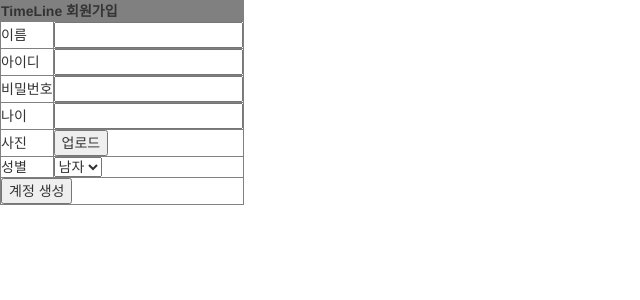
After one commit to gene63/TimeLineProject, a Flask app: page /createaccount in a window 1280 px wide. The commit adds this page. Shown: the top 300 px of the page, without its empty margins (0-640 px from the left). Run offline with Flask 2, Linux system fonts and the light colour scheme; some libraries are stand-ins or nearby versions.

Commit message:
회원가입 페이지 작성 및 랜딩페이지 버튼과 연결

```diff
--- a/TimeLine/TimeLine.py
+++ b/TimeLine/TimeLine.py
@@ -20,6 +20,10 @@
     cur = conn.cursor()
     cur.executescript(open('db/schema.sql').read())
     # TODO : by sys argv, dropping database
+
+@app.route('/createaccount')
+def createaccount():
+    return render_template('createaccount.html')
 
 
 @app.route('/login', methods=['GET', 'POST'])
--- a/TimeLine/static/css/main.css
+++ b/TimeLine/static/css/main.css
@@ -3,10 +3,10 @@
 }
 .landing{
     display: flex;
-    justify-content: center;
+    flex-direction: column;
 }
 .hello{
-    color:cadetblue;
+    color:blue;
     text-align:center;
     font-size:50px
 }
--- /dev/null
+++ b/TimeLine/templates/createaccount.html
@@ -0,0 +1,48 @@
+{% extends "layout.html" %}
+{% block header %}
+{% endblock %}
+
+{% block body %}
+
+<table border="1" style="border-collapse:collapse">
+    <th colspan="2" style="background-color : gray">TimeLine 회원가입</th>
+    <tr>
+    <td>이름</td>
+        <td><input type="text" name="newname"></td>
+    </tr>
+    <tr>
+        <td>아이디</td>
+        <td><input type="text" name="newid"></td>
+        <!--아이디 중복확인 기능 needed 어떻게 만들면 좋을까요??ㅠㅠ-->
+    </tr>
+    <tr>
+        <td>비밀번호</td>
+        <td><input type="text" name="newpw"></td>
+    </tr>
+    <tr>
+        <td>나이</td>
+        <td><input type="number" name="newage"></td>
+    </tr>
+    <tr>
+        <td>사진</td>
+        <td><input type="submit" name="newpicture" value="업로드"></td>
+        <!--업로드 버튼 누르면 사진 업로드 할 수 있는 기능needed
+        java 라이브러리가 있다는데 어떻게 적용하는지 모르겠습니당 ㅠㅠ-->
+    </tr>
+    <tr>
+        <td>성별</td>
+        <td><select>
+            <option value="1">남자</option>
+            <option value="2">여자</option>
+        </select></td>
+        </tr>
+    <tr>
+        <td colspan="2">
+            <button type="button">
+            계정 생성
+            </button>
+        </td>
+    </tr>
+    </table>
+    <!--DB에 성공적으로 저장되면 '회원가입을 축하합니다' 창 띄우고 에러나면 '다시입력하세요.' 창 띄우기-->
+{% endblock %}
--- a/TimeLine/templates/landing.html
+++ b/TimeLine/templates/landing.html
@@ -9,6 +9,6 @@
     <div class = "logininfo">아이디가 있으세요?-></div>
     <button class="btn btn-primary btn-lg" onclick="document.location.href = '/login'">로그인</button><br>
     <div class = "logininfo">처음이세요? -></div>
-    <button class="btn btn-success btn-lg" >회원가입</button>
+    <button class="btn btn-success btn-lg" onclick="document.location.href = '/createaccount'">회원가입</button>
 </div>
 {% endblock %}
```
